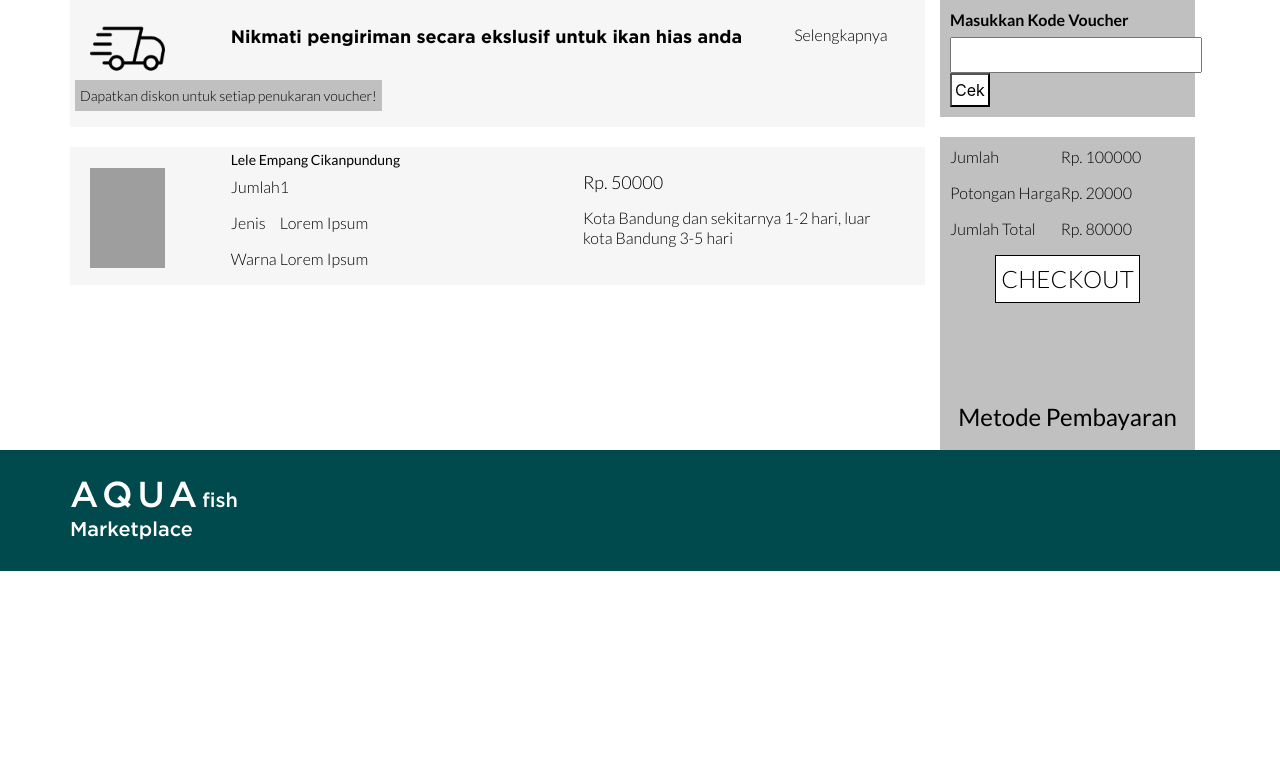
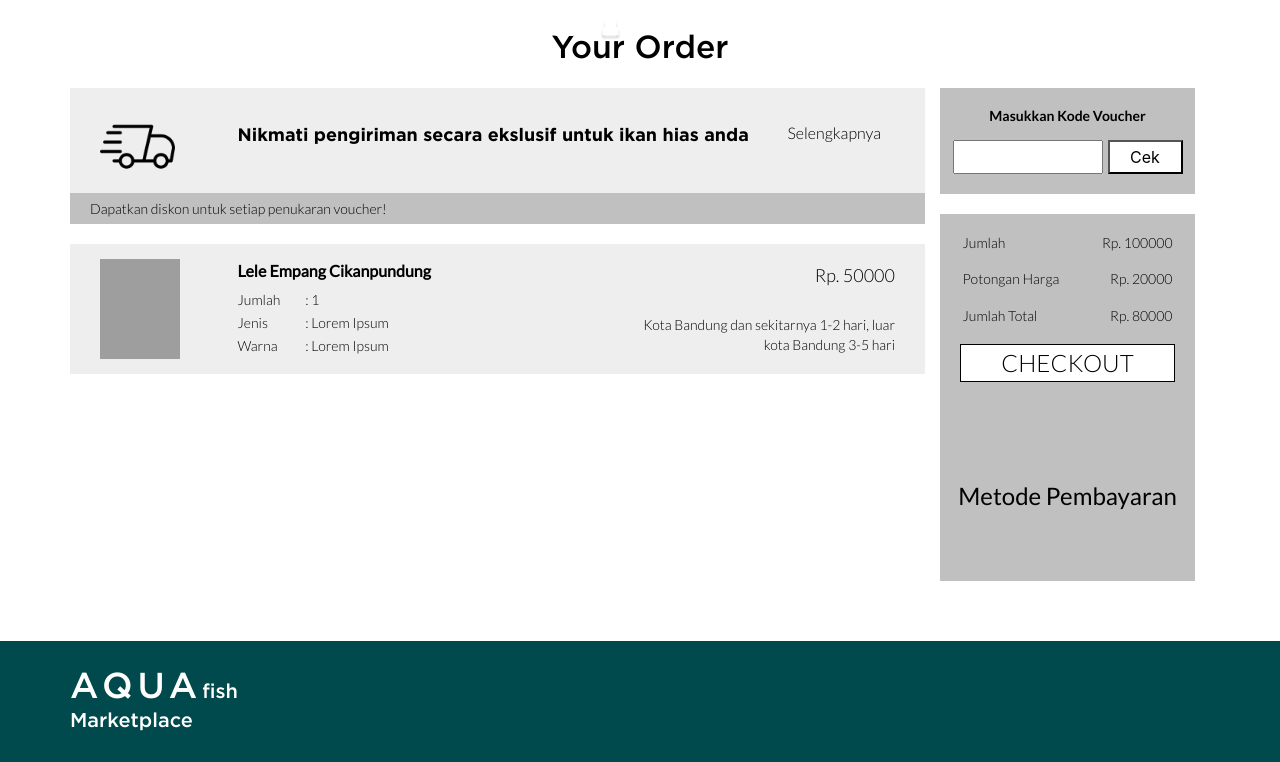
Before and after one commit to praktikum-tiunpad-2021/proyek-web-ikan-dewa, a CodeIgniter 4 app: the page made by app/Views/pages/order.php in a window 1280 px wide. Shown: the part 62-824 px from the top of the page. Before the commit the page ends 633 px from the top, so only its background shows below. Run offline with PHP 8.4 and a stand-in for CodeIgniter, Linux system fonts and the light colour scheme; the template is opened without the code that fills it, so the values that code supplies are empty; some libraries are stand-ins or nearby versions; grey boxes are pictures that could not be loaded.

Commit message:
order page

```diff
--- a/app/Views/pages/order.php
+++ b/app/Views/pages/order.php
@@ -22,8 +22,9 @@ Tugas : Project Website Praktikum Pemrograman Web
     </head>
     <body>
         <main>
-            <div class="container">
-                <div class="row">
+            <div class="container" style="margin-top:30px; margin-bottom:60px">
+                <h1 class="universal-text-1">Your Order</h1>
+                <div class="row" style="margin-top:20px">
                     <div class="col-9">
                         <div class="row order-card-2">
                             <div class="col-2 my-auto">
@@ -35,7 +36,11 @@ Tugas : Project Website Praktikum Pemrograman Web
                             <div class="col-2 my-auto">
                                 <p class="order-text-2">Selengkapnya</p>
                             </div>
-                            <p class="order-text-3">Dapatkan diskon untuk setiap penukaran voucher!</p>
+                        </div>
+                        <div class="row order-card-3">
+                            <div class="col-12">
+                                <p class="order-text-3">Dapatkan diskon untuk setiap penukaran voucher!</p>
+                            </div>
                         </div>
                         <div class="row order-card-2" style="margin-top:20px">
                             <div class="col-2 my-auto">
@@ -43,52 +48,52 @@ Tugas : Project Website Praktikum Pemrograman Web
                             </div>
                             <div class="col-5 my-auto">
                                 <h3 class="order-text-4">Lele Empang Cikanpundung</h3>
-                                <table>
+                                <table style="width:200px; height:70px">
                                     <tr>
                                         <td><p class="order-text-5">Jumlah</p></td>
-                                        <td><p class="order-text-5">1</p></td>
+                                        <td><p class="order-text-5">: 1</p></td>
                                     </tr>
                                     <tr>
                                         <td><p class="order-text-5">Jenis</p></td>
-                                        <td><p class="order-text-5">Lorem Ipsum</p></td>
+                                        <td><p class="order-text-5">: Lorem Ipsum</p></td>
                                     </tr>
                                     <tr>
                                         <td><p class="order-text-5">Warna</p></td>
-                                        <td><p class="order-text-5">Lorem Ipsum</p></td>
+                                        <td><p class="order-text-5">: Lorem Ipsum</p></td>
                                     </tr>
                                 </table>
                             </div>
                             <div class="col-5 my-auto">
-                                <p class="order-text-5" style="font-size:18px">Rp. 50000</p>
-                                <p class="order-text-5">Kota Bandung dan sekitarnya 1-2 hari, luar<br>kota Bandung 3-5 hari</p>
+                                <p class="order-text-5" style="font-size:18px; margin-top:2px; text-align:right">Rp. 50000</p>
+                                <p class="order-text-5" style="margin-top:30px; text-align:right">Kota Bandung dan sekitarnya 1-2 hari, luar<br>kota Bandung 3-5 hari</p>
                             </div>
                         </div>
                     </div>
                     <div class="col-3">
-                        <div class="order-card-1">
+                        <div class="order-card-1" style="padding-top:20px; padding-bottom:20px">
                             <h3 class="order-text-6">Masukkan Kode Voucher</h3>
-                            <form>
-                                <input type="text" class="order-input">
+                            <form style="margin-top:15px">
+                                <input type="text" class="order-input" style="margin-left:3px">
                                 <input type="submit" id="order-input-submit" value="Cek">
                             </form>
                         </div>
                         <div class="order-card-1" style="margin-top:20px">
-                            <table>
+                            <table style="width:210px;height:110px; margin-left:auto; margin-right:auto">
                                 <tr>
                                     <td><p class="order-text-5">Jumlah</p></td>
-                                    <td><p class="order-text-5">Rp. 100000</p></td>
+                                    <td><p class="order-text-5" style="text-align:right">Rp. 100000</p></td>
                                 </tr>
                                 <tr>
                                     <td><p class="order-text-5">Potongan Harga</p></td>
-                                    <td><p class="order-text-5">Rp. 20000</p></td>
+                                    <td><p class="order-text-5" style="text-align:right">Rp. 20000</p></td>
                                 </tr>
                                 <tr>
                                     <td><p class="order-text-5">Jumlah Total</p></td>
-                                    <td><p class="order-text-5">Rp. 80000</p></td>
+                                    <td><p class="order-text-5" style="text-align:right">Rp. 80000</p></td>
                                 </tr>
                             </table>
-                            <button type="button" class="order-box-1 order-text-7">CHECKOUT</button>
-                            <h3 class="order-text-8" style="margin-top:100px">Metode Pembayaran</h3>
+                            <button type="button" class="order-box-1 order-text-7" style="margin-top:10px">CHECKOUT</button>
+                            <h3 class="order-text-8" style="margin-top:100px; margin-bottom:60px">Metode Pembayaran</h3>
                         </div>
                     </div>
                 </div>
--- a/public/style.css
+++ b/public/style.css
@@ -99,6 +99,22 @@ nav ul input{
     outline: none;
     padding: 10px;
 }
+.universal-text-1 {
+    font-family: Gotham-Medium;
+    font-size: 32px;
+    color: black;
+    text-align: center;
+    margin-left: auto;
+    margin-right: auto;
+}
+.universal-text-2 {
+    font-family: Gotham-Medium;
+    margin-left: auto;
+    margin-right: auto;
+    font-size: 24px;
+    padding: 20px;
+    color: black;
+}
 
 /*CATALOG*/
 .catalog-img {
@@ -577,7 +564,7 @@ nav ul input{
     height: 75px;
 }
 .order-img-2 {
-    width: 75px;
+    width: 80px;
     height: 100px;
 }
 .order-text-1 {
@@ -594,29 +581,33 @@ nav ul input{
     font-family: Lato-Light;
     font-size: 14px;
     color: black;
-    padding: 5px;
-    background-color: silver;
+    display: block;
+    margin: 0 auto;
 }
 .order-text-4 {
     font-family: Lato-Medium;
-    font-size: 14px;
+    font-size: 16px;
     color: black;
+    font-weight: bold;
 }
 .order-text-5 {
     font-family: Lato-Light;
     font-size: 14px;
     color: black;
+    display: block;
+    margin: 0 auto;
 }
 .order-text-5 {
     font-family: Lato-Light;
-    font-size: 16px;
+    font-size: 14px;
     color: black;
     line-height: 20px;
 }
 .order-text-6 {
     font-family: Lato-Bold;
-    font-size: 16px;
+    font-size: 14px;
     color: black;
+    text-align: center;
 }
 .order-text-7 {
     font-family: Lato-Light;
@@ -634,12 +625,16 @@ nav ul input{
     background-color: silver ;
 }
 .order-card-2 {
+    padding: 15px;
+    background-color: #eeeeee ;
+}
+.order-card-3 {
+    background-color: silver ;
     padding: 5px;
-    padding-bottom: 0px;
-    background-color: #f6f6f6 ;
 }
 .order-input {
-    height: 36px;
+    height: 34px;
+    width: 150px;
 }
 #order-input-submit {
     color: black;
@@ -647,13 +642,15 @@ nav ul input{
     cursor: pointer;
     transition-duration: 0.4s;
     padding: 3px;
+    width: 75px;
 }
 #order-input-submit:hover {
     color: white;
     background-color: #004A4D;
 }
 .order-box-1 {
-    padding: 5px;
+    padding-left: 40px;
+    padding-right: 40px;
     box-sizing: border-box;
     border: 1px solid black;
     display: block;
```
Also changed, not shown: other parts of public/style.css (+6 -35 lines), app/Views/pages/catalog.php (+13 -13 lines), app/Views/pages/editAccount.php (+9 -9 lines), app/Views/pages/landing.php (+20 -20 lines), app/Views/pages/product.php (+15 -15 lines).
